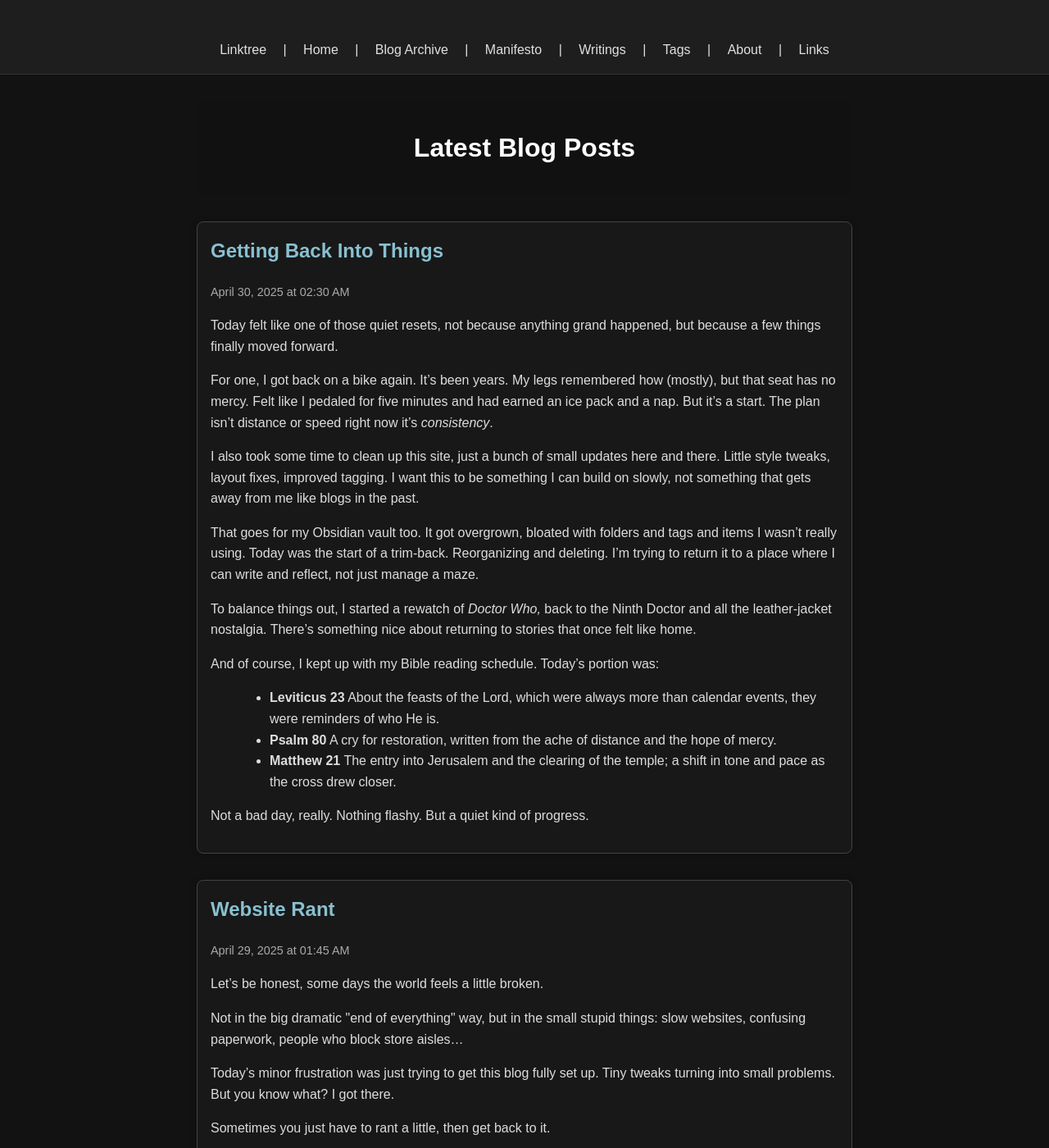
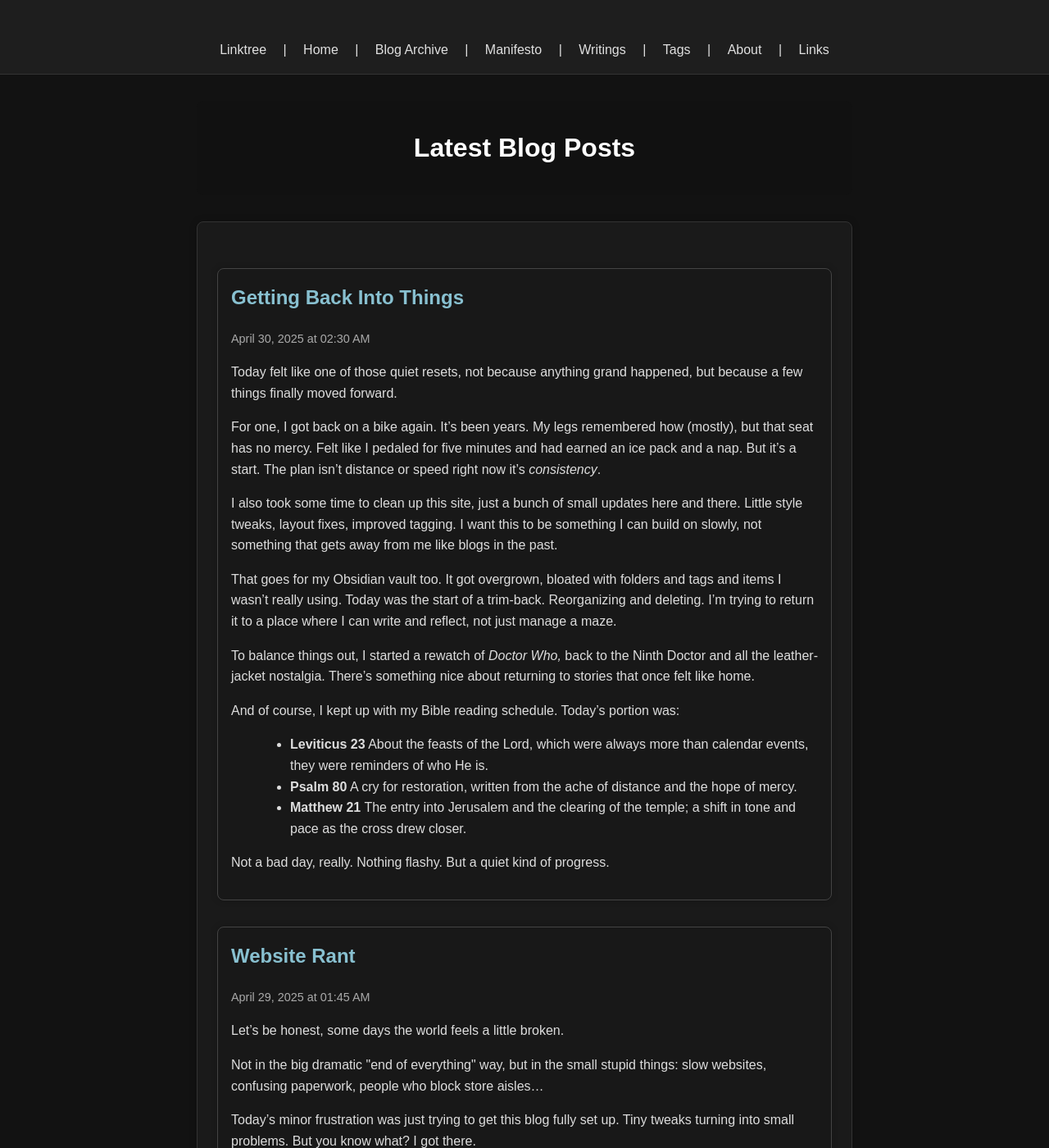
Before and after one commit to Atrion/atrion-blog, a Jekyll site: the page built from index.md, in a window 1280 px wide and 1400 px high. Shown: the whole window at 82% size. Built offline with Jekyll 4.4.1, drawn with Linux system fonts in a browser that asks for light colours.

Commit message:
change writing layout

```diff
--- a/_layouts/page.html
+++ b/_layouts/page.html
@@ -4,9 +4,9 @@ layout: default
 
 <main class="page-content">
   <article class="post">
-<!--    <h1>{{ page.title }}</h1> -->
-    <p class="post-date">{{ post.date | date: "%B %d, %Y at %I:%M %p" }}</p>
-    <div class="post-content">
+<!--    <h1 class="post-title">{{ page.title }}</h1> -->
+    <p class="post-date">{{ page.date | date: "%B %d, %Y at %I:%M %p" }}</p>
+    <div class="writing-container">
       {{ content }}
     </div>
   </article>
--- a/assets/css/style.css
+++ b/assets/css/style.css
@@ -119,6 +119,7 @@ img {
 }
 /* End of Post Stylings on Main page */
 
+/* Makes the Page Titles Be large Headers */
 .page-header {
   background-color: #111;
   padding: 2rem 1rem;
@@ -132,3 +133,14 @@ img {
   color: #ffffff;
   margin: 0;
 }
+
+/* Makes writing be in a colored Box */
+.writing-container {
+  background-color: #1a1a1a;
+  border: 1px solid #333;
+  border-radius: 8px;
+  padding: 1.5rem;
+  margin-top: 1rem;
+  margin-bottom: 2rem;
+  box-shadow: 0 0 10px rgba(0,0,0,0.2);
+}
```
